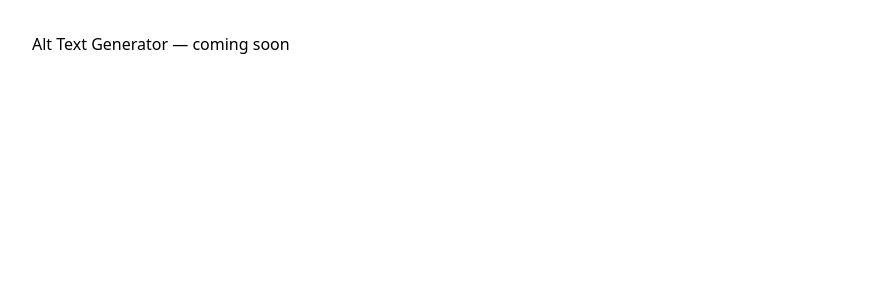
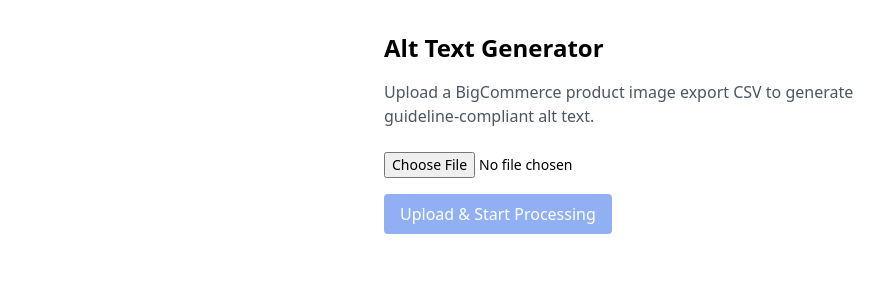
Before and after one commit to samuelblakek/alt-text-generator, a Next.js app: page / in a window 1280 px wide. Shown: the top 300 px of the page, without its empty margins (0-884 px from the left). Built offline with nearby package versions, Linux system fonts and the light colour scheme.

Commit message:
Add upload page UI

```diff
--- a/src/app/page.tsx
+++ b/src/app/page.tsx
@@ -1,3 +1,58 @@
+'use client';
+
+import { useState } from 'react';
+import { useRouter } from 'next/navigation';
+
 export default function UploadPage() {
-  return <main className="p-8">Alt Text Generator — coming soon</main>;
+  const router = useRouter();
+  const [file, setFile] = useState<File | null>(null);
+  const [uploading, setUploading] = useState(false);
+  const [error, setError] = useState<string | null>(null);
+
+  async function handleSubmit(event: React.FormEvent) {
+    event.preventDefault();
+    if (!file) return;
+    setUploading(true);
+    setError(null);
+
+    const formData = new FormData();
+    formData.set('file', file);
+
+    const response = await fetch('/api/jobs', { method: 'POST', body: formData });
+    if (!response.ok) {
+      const body = await response.json().catch(() => ({}));
+      setError(body.error ?? 'Upload failed');
+      setUploading(false);
+      return;
+    }
+
+    const job = await response.json();
+    await fetch(`/api/jobs/${job.id}/process`, { method: 'POST' });
+    router.push(`/jobs/${job.id}/review`);
+  }
+
+  return (
+    <main className="mx-auto max-w-xl p-8">
+      <h1 className="text-2xl font-bold mb-4">Alt Text Generator</h1>
+      <p className="mb-6 text-gray-600">
+        Upload a BigCommerce product image export CSV to generate guideline-compliant alt text.
+      </p>
+      <form onSubmit={handleSubmit} className="space-y-4">
+        <input
+          type="file"
+          accept=".csv"
+          onChange={(e) => setFile(e.target.files?.[0] ?? null)}
+          className="block w-full text-sm"
+        />
+        <button
+          type="submit"
+          disabled={!file || uploading}
+          className="rounded bg-blue-600 px-4 py-2 text-white disabled:opacity-50"
+        >
+          {uploading ? 'Uploading...' : 'Upload & Start Processing'}
+        </button>
+        {error && <p className="text-red-600">{error}</p>}
+      </form>
+    </main>
+  );
 }
```
